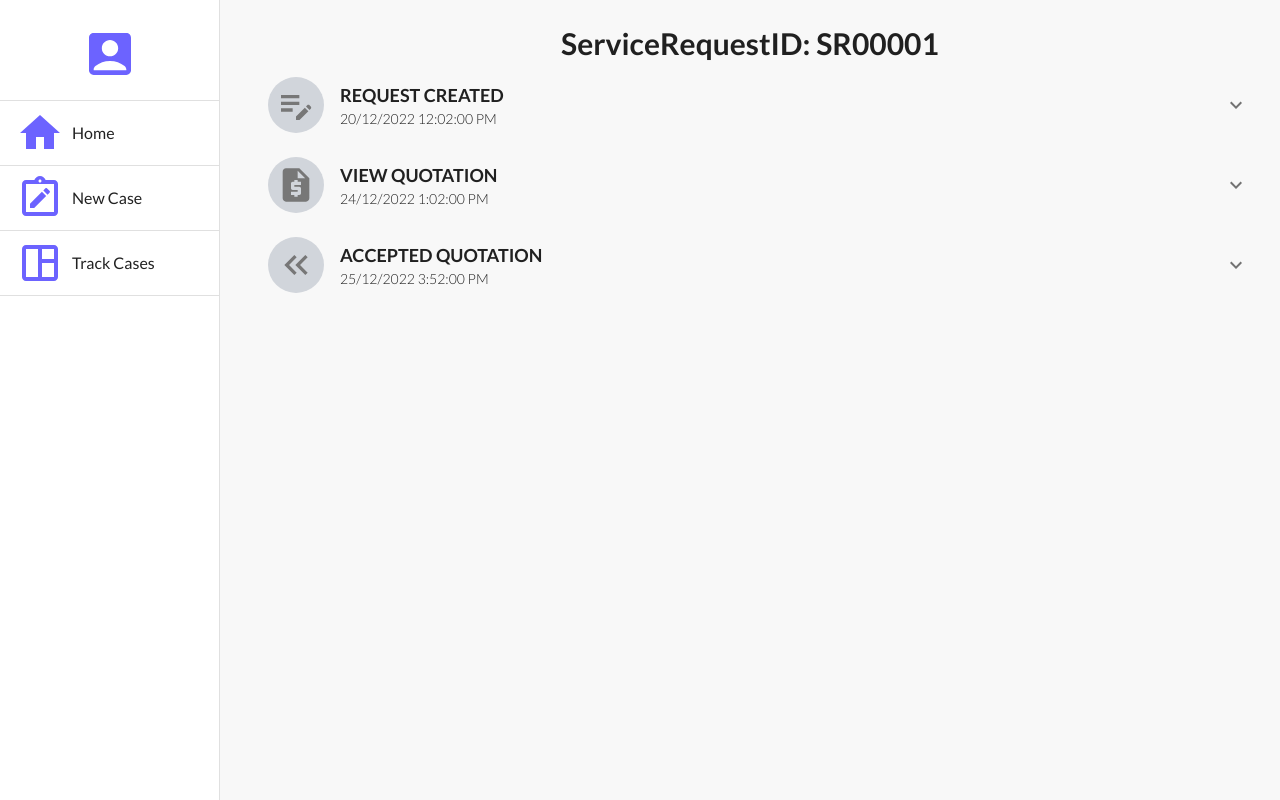
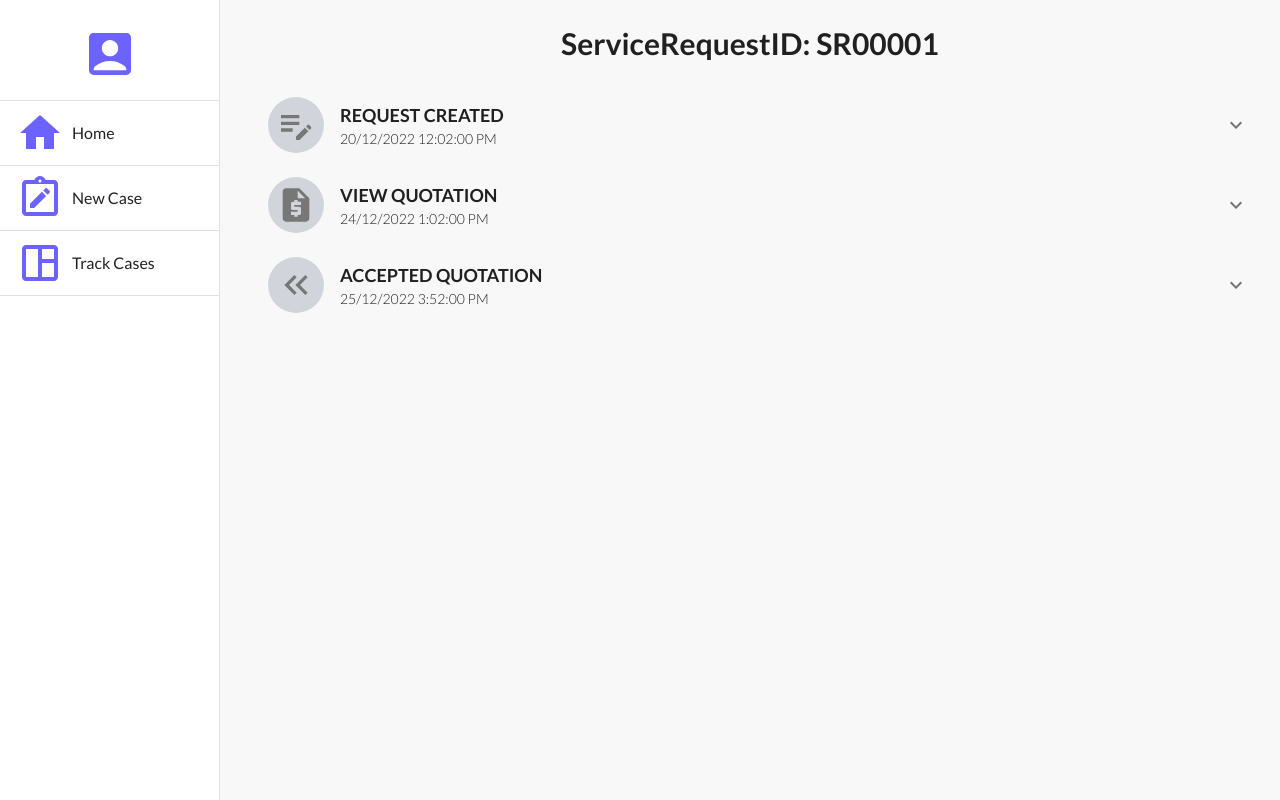
Before and after one commit to Josie1902/esc_portal_overhaul, a Next.js app: page /tenant/timeline/SR00001 in a window 1280 px wide. Built offline with nearby package versions, Linux system fonts and the light colour scheme.

Commit message:
minor ui fixes

```diff
--- a/components/landlord/timeline/timeline.js
+++ b/components/landlord/timeline/timeline.js
@@ -142,7 +142,7 @@ const Accordion = styled((props) => (
 
 
     return (
-      <div>
+      <div className='mt-6'>
         {steps.map((step, index) => (
           <Accordion
             key={index}
```
